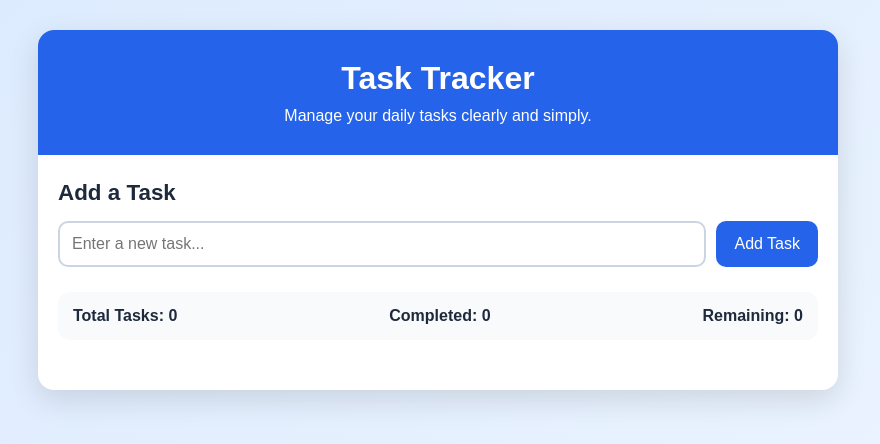
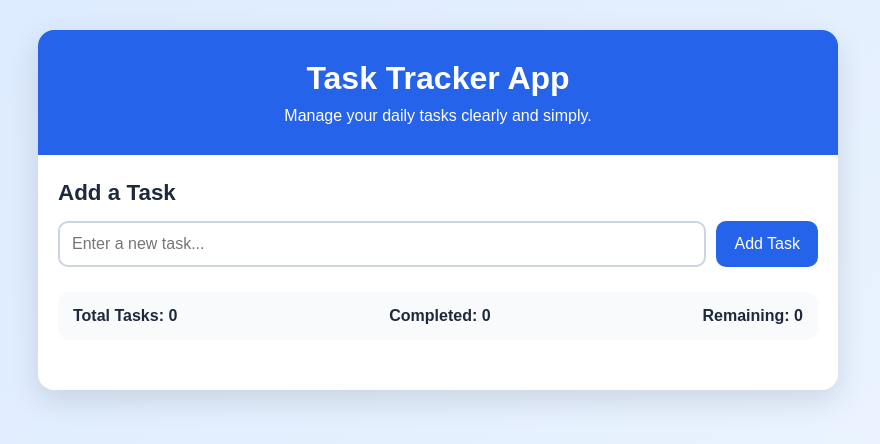
Before and after one commit to Muhammed-Ali1/task-tracker-app, a plain HTML site: page index.html in a window 1280 px wide. Shown: the whole page, without its empty margins (202-1082 px from the left). Drawn offline with Linux system fonts and the light colour scheme.

Commit message:
Rename header from 'Task Tracker' to 'Task Tracker App'

```diff
--- a/index.html
+++ b/index.html
@@ -9,7 +9,7 @@
 <body>
   <div class="app-container">
     <header class="app-header">
-      <h1>Task Tracker</h1>
+      <h1>Task Tracker App</h1>
       <p>Manage your daily tasks clearly and simply.</p>
     </header>
 
```
